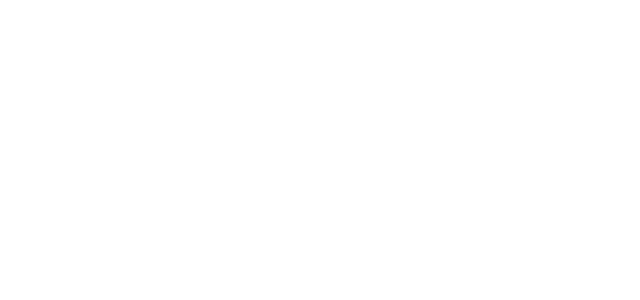
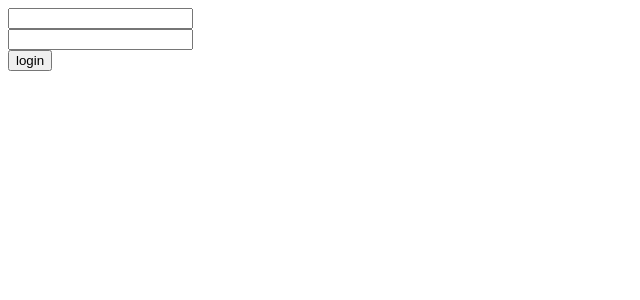
Before and after one commit to rytajczak/nourish, a Nuxt app in the folder web-client/: page /login in a window 1280 px wide. Before the commit this address had no page. Shown: the top 300 px of the page, without its empty margins (0-640 px from the left). Built offline with nearby package versions, Linux system fonts and the light colour scheme.

Commit message:
create needed pages

```diff
--- /dev/null
+++ b/web-client/pages/login.vue
@@ -0,0 +1,12 @@
+<script setup lang="ts">
+const username = ref("");
+const password = ref("");
+
+async function submitLogin() {}
+</script>
+
+<template>
+  <input type="text" v-model="username" /><br />
+  <input type="text" v-model="password" /><br />
+  <button @click="submitLogin">login</button>
+</template>
--- /dev/null
+++ b/web-client/pages/profile.vue
@@ -0,0 +1,3 @@
+<template>
+  <div>the profile of a user</div>
+</template>
--- /dev/null
+++ b/web-client/pages/recipes/index.vue
@@ -0,0 +1,3 @@
+<template>
+  <div>a searchable list of recipes</div>
+</template>
--- /dev/null
+++ b/web-client/pages/recipes/new.vue
@@ -0,0 +1,3 @@
+<template>
+  <div>an interface for creating new recipes</div>
+</template>
```
